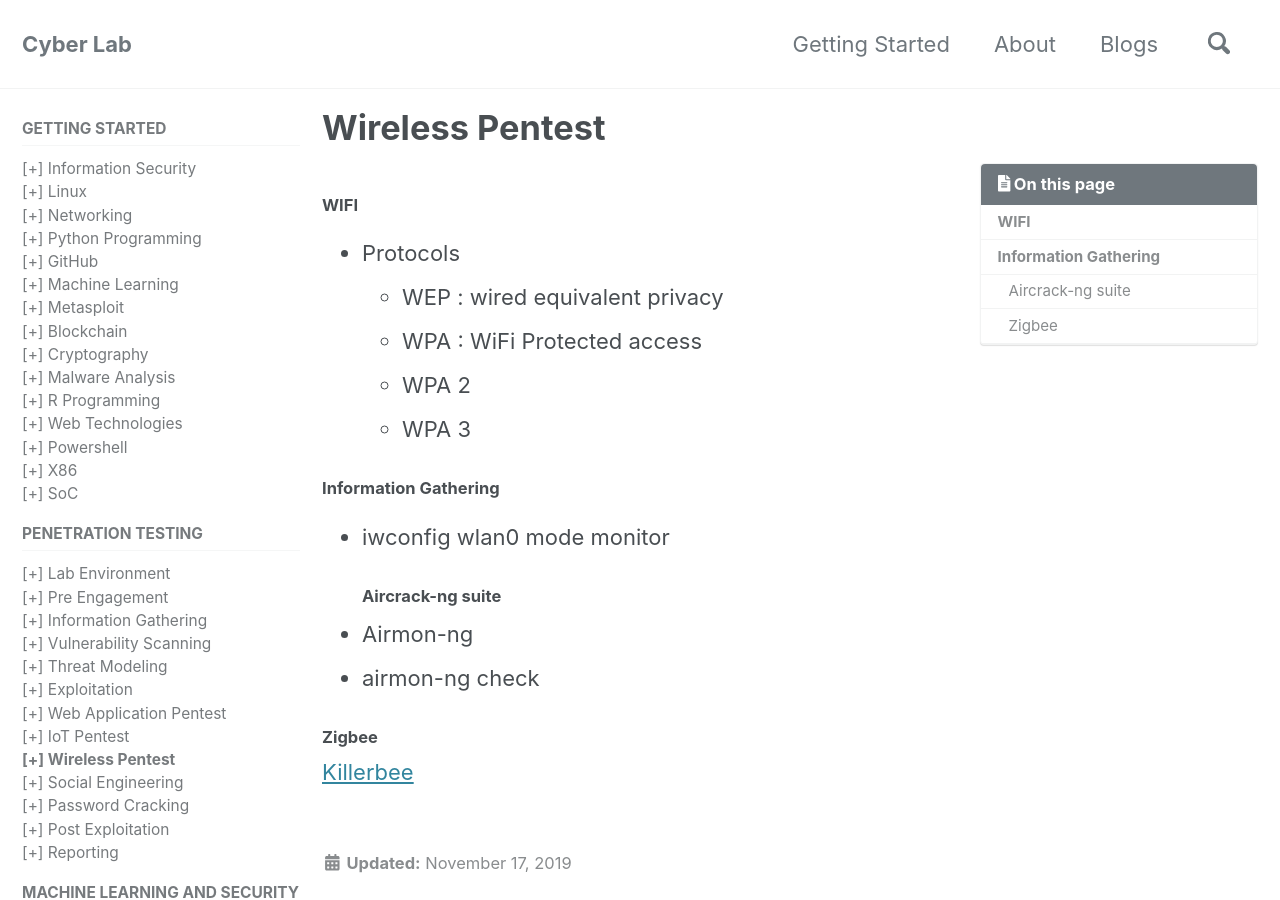
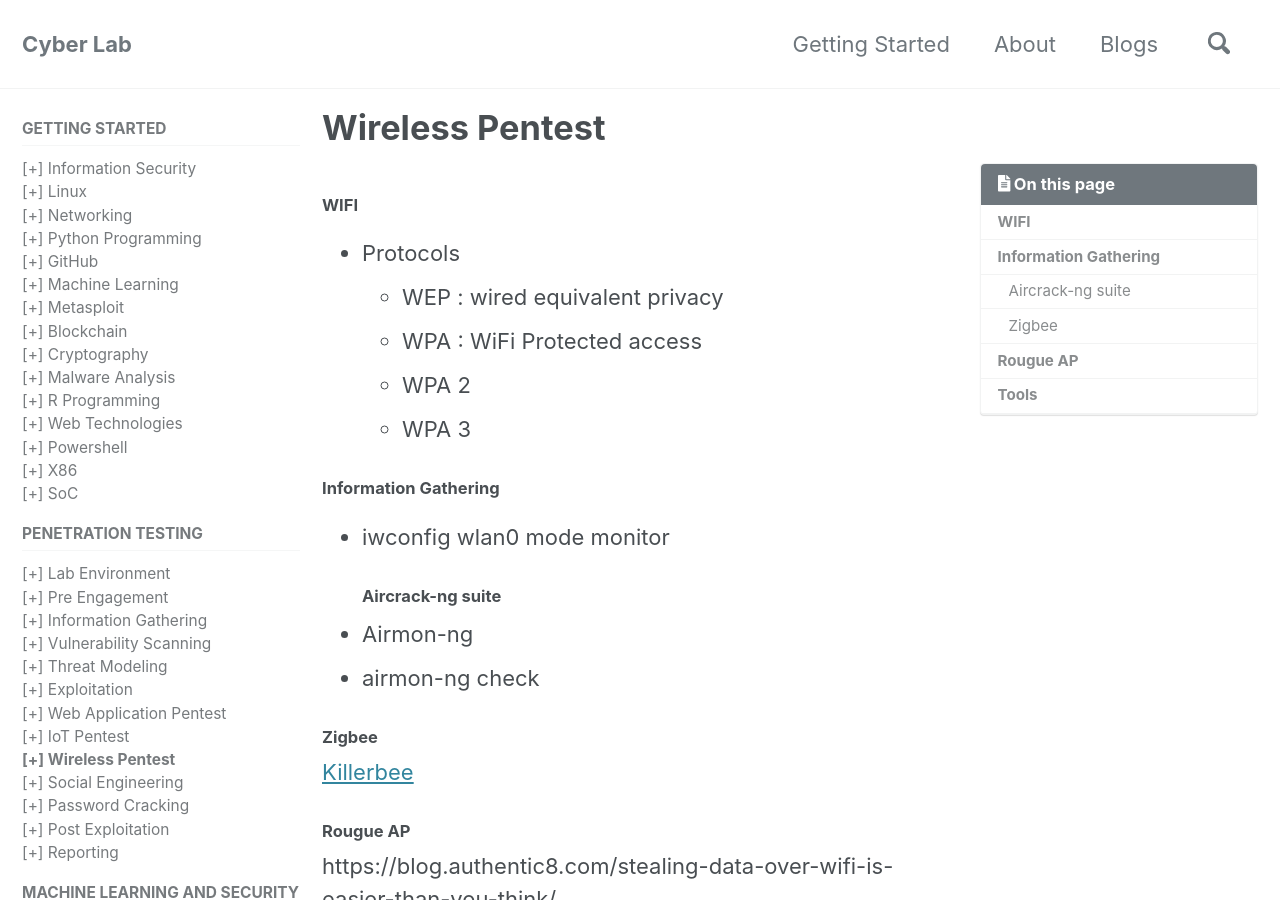
Before and after one commit to mohareti/cyberlab, a Jekyll site: the page built from _pentest/08_wireless-pentest.md, in a window 1280 px wide and 900 px high. Built offline with Jekyll 4.4.1, drawn with Linux system fonts in a browser that asks for light colours; cached includes are drawn as plain includes; nearby versions of some CDN libraries; some of the changed text lies outside the part shown.

Commit message:
Update 08_wireless-pentest.md

```diff
--- a/_pentest/08_wireless-pentest.md
+++ b/_pentest/08_wireless-pentest.md
@@ -18,3 +18,12 @@ toc: true
 
 ##### Zigbee
 [Killerbee](https://github.com/riverloopsec/killerbee)
+
+
+#### Rougue AP
+https://blog.authentic8.com/stealing-data-over-wifi-is-easier-than-you-think/
+
+
+#### Tools
+- https://www.ettercap-project.org/
+- https://www.cisco.com/assets/sol/sb/RV130W_Emulators/RV130W_Emulator_v1-0-1-3/help/EN_help/wireless10.html
```
